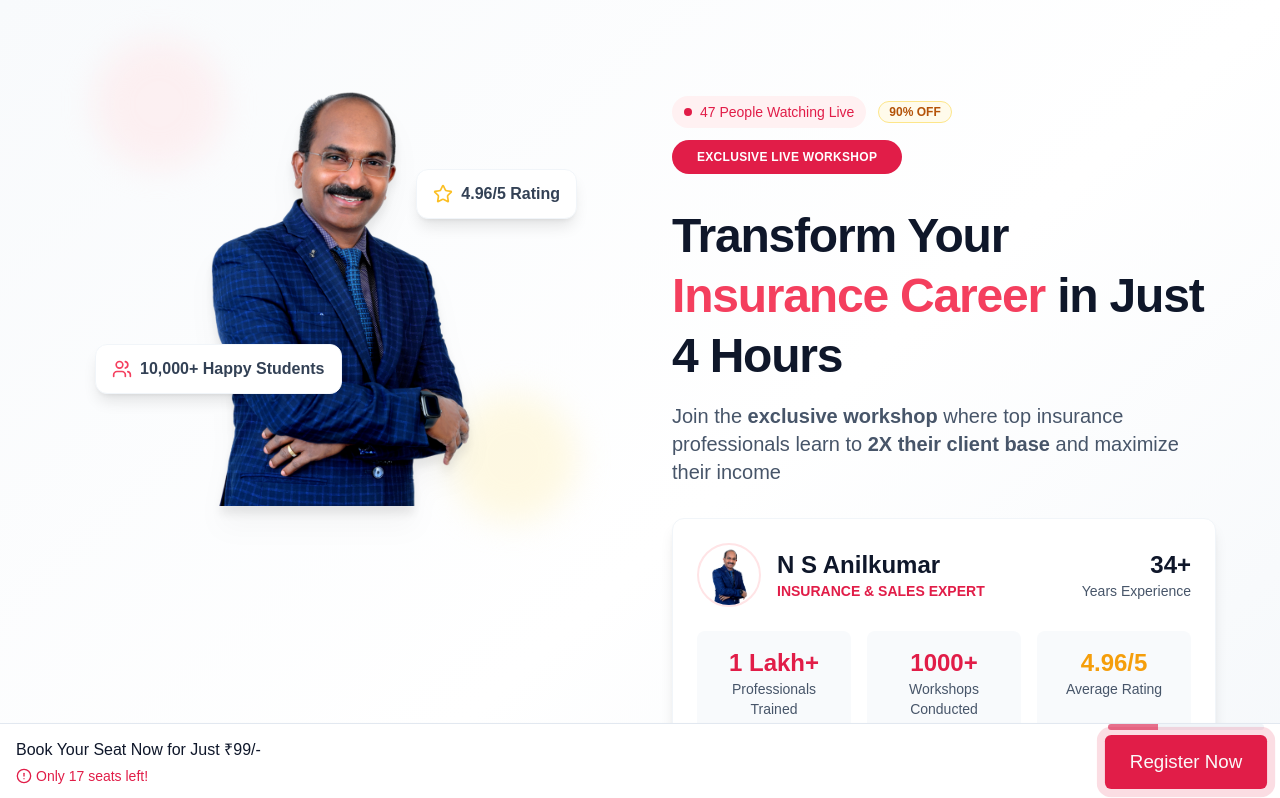
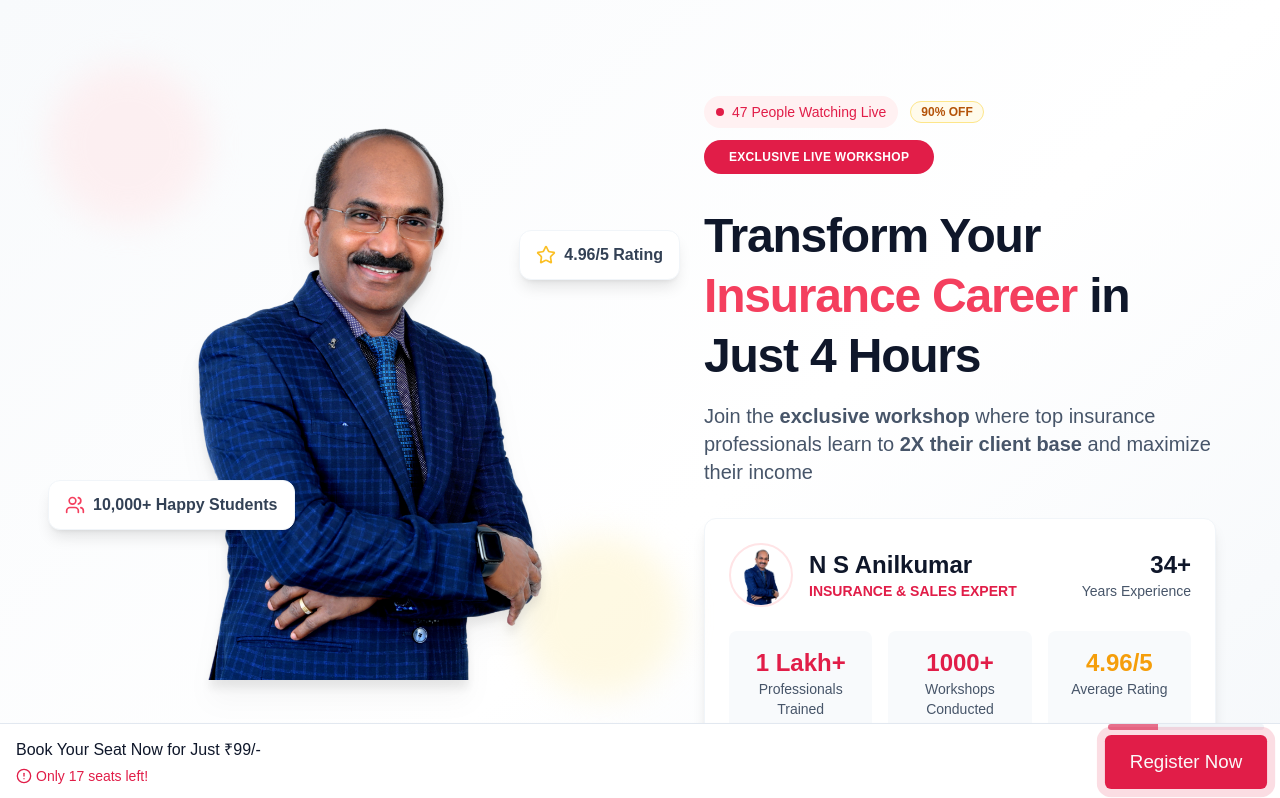
Before and after one commit to Asherprajan/anilkumar_workshop, a Next.js app in the folder client/: page / in a window 1280 px wide. Shown: the top 798 px of the page. Built offline with nearby package versions, Linux system fonts and the light colour scheme.

Commit message:
first commit

```diff
--- a/client/app/page.tsx
+++ b/client/app/page.tsx
@@ -263,18 +263,19 @@ export default function BusinessWorkshop() {
               </div>
 
               {/* Image Section - Left side */}
-              <div className="w-1/2 relative -mt-2">
-                <div className="relative w-[450px] mx-auto">
+              <div className="w-1/2 relative">
+                <div className="sticky top-0 pt-4">
+                  <div className="relative w-[600px] mx-auto">
                     {/* Background Elements */}
-                  <div className="absolute -top-4 -left-4 w-32 h-32 bg-rose-100 rounded-full opacity-50 blur-lg animate-pulse"></div>
-                  <div className="absolute -bottom-4 -right-4 w-32 h-32 bg-amber-100 rounded-full opacity-50 blur-lg animate-pulse"></div>
+                    <div className="absolute -top-4 -left-4 w-40 h-40 bg-rose-100 rounded-full opacity-50 blur-lg animate-pulse"></div>
+                    <div className="absolute -bottom-4 -right-4 w-40 h-40 bg-amber-100 rounded-full opacity-50 blur-lg animate-pulse"></div>
 
                     <div className="relative group">
                       <Image
                         src="/hero.png"
                         alt="N S Anilkumar - Insurance & Sales Expert"
-                      width={500}
-                      height={500}
+                        width={600}
+                        height={600}
                         className="rounded-xl mx-auto transform group-hover:scale-105 transition-transform duration-300 object-contain drop-shadow-xl"
                         priority
                       />
@@ -289,6 +290,7 @@ export default function BusinessWorkshop() {
                         <div className="flex items-center gap-2">
                           <Users className="h-5 w-5 text-rose-500" />
                           <p className="font-semibold text-slate-700">10,000+ Happy Students</p>
+                        </div>
                       </div>
                     </div>
                   </div>
```
Lines whose indentation alone changed are shown as unchanged.
